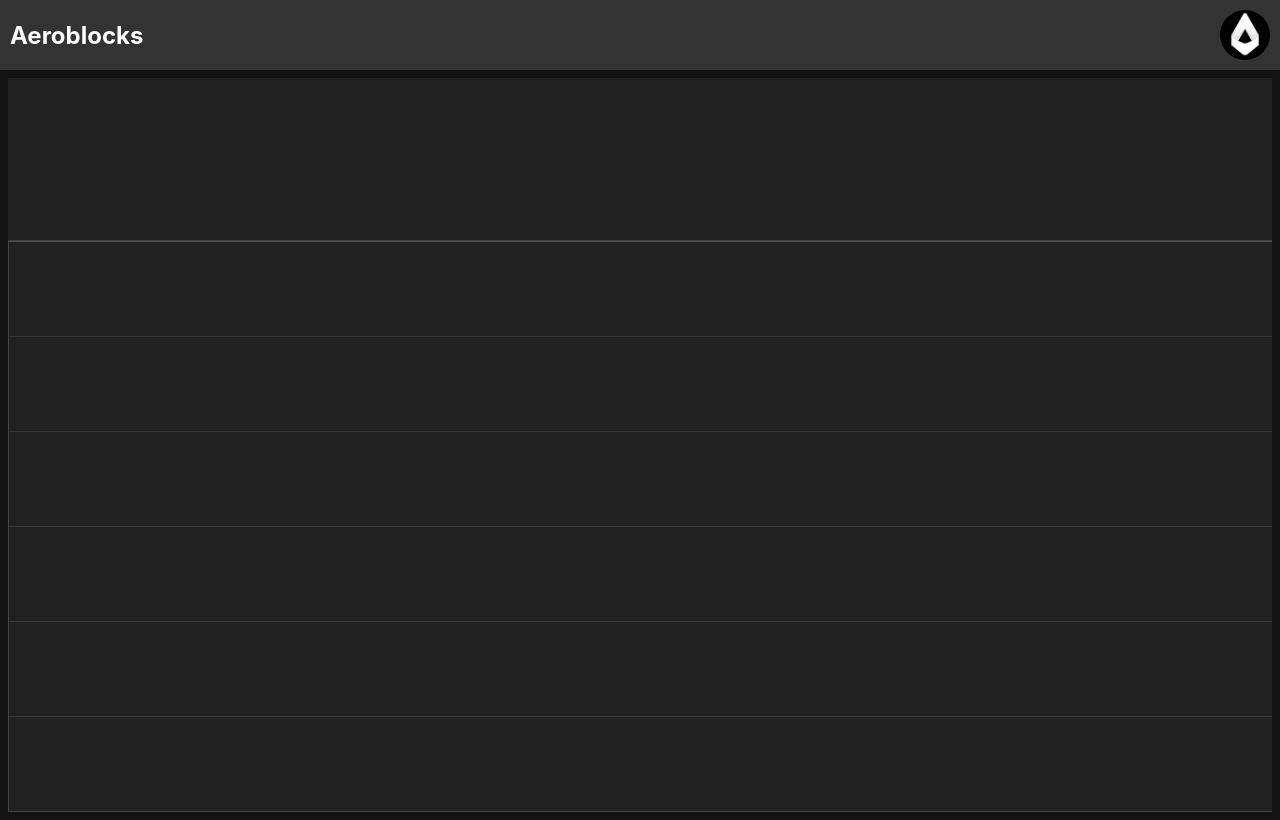
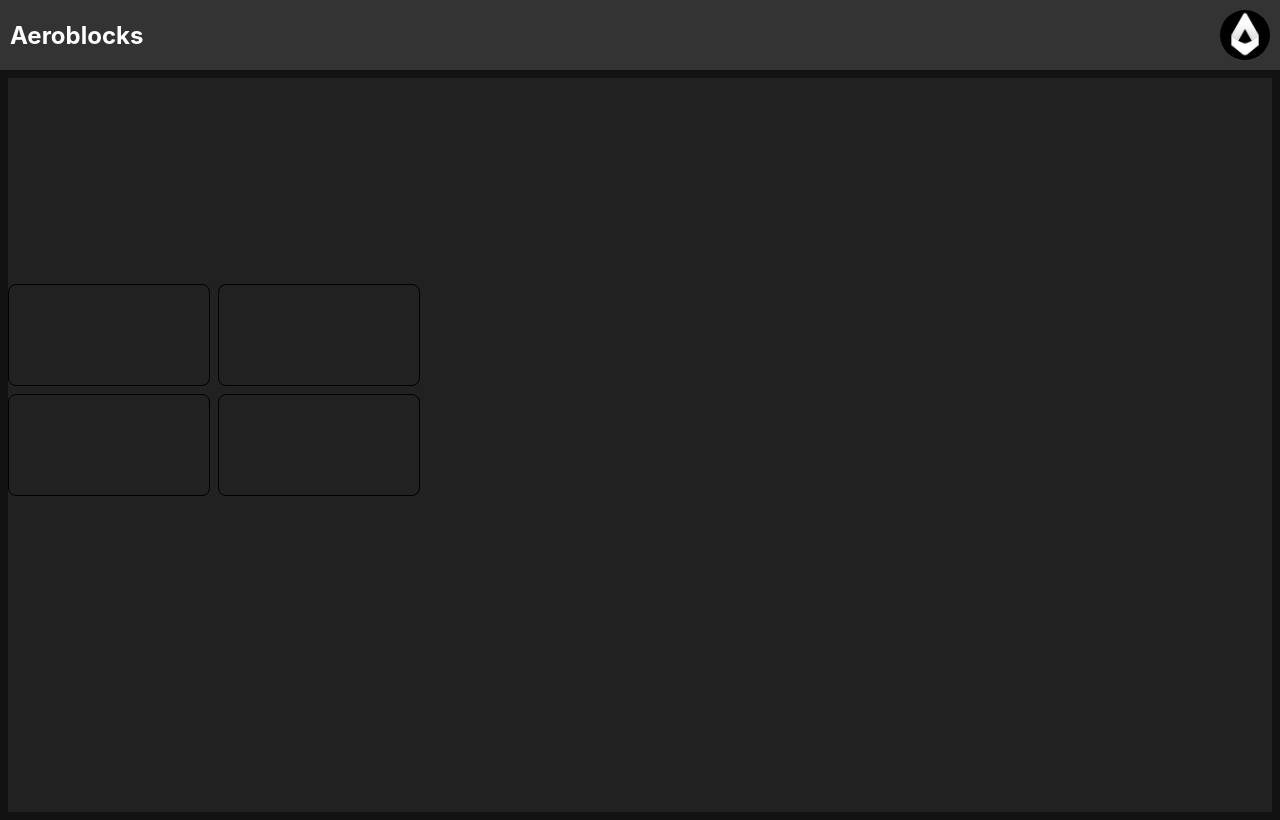
Before and after one commit to SamPatt/aeroblocks, a React (Vite) app: page /canvas in a window 1280 px wide. Built offline with nearby package versions, Linux system fonts and the light colour scheme.

Commit message:
Grid movement working

```diff
--- a/src/components/canvas/BlockSelection.css
+++ b/src/components/canvas/BlockSelection.css
@@ -8,7 +8,8 @@
     overflow-y: auto;
     margin-top: 10px;
     padding: 10px;
-    max-height: 20%;
+    max-height: 33%;
+    min-height: 25%;
     gap: 10px;
   }
 
--- a/src/components/canvas/CanvasArea.css
+++ b/src/components/canvas/CanvasArea.css
@@ -1,46 +1,24 @@
 .canvas-area {
+    display: grid;
     flex: 4;
-    display: grid;
-    grid-template-columns: repeat(20, 1fr);
-    grid-template-rows: repeat(6, 1fr);
-    grid-gap: 10px;
-    position: relative;
-    width: 100%;
-    height: 100%;
+    grid-template-columns: repeat(2, 200px);
+    grid-template-rows: repeat(2, 100px);
+    gap: 10px;
     background-color: #212121;
-    overflow: auto;
+}
+.grid-cell {
     border: 1px solid #444;
-}
-
-.canvas-area::before,
-.canvas-area::after {
-    content: '';
-    position: absolute;
-    top: 0;
-    left: 0;
-    width: 100%;
-    height: 100%;
-    z-index: 0;
-    pointer-events: none;
-}
-
-.canvas-area::before {
-    background-image:
-                      linear-gradient(to bottom, rgba(255, 255, 255, 0.1) 1px, transparent 1px);
-    background-size: calc(100% / 20) 100%, 100% calc(100% / 6);
-}
-
-.canvas-area::after {
-    background-image: linear-gradient(to bottom, rgba(255, 255, 255, 0.1) 1px, transparent 1px);
-    background-size: 100% calc(100% / 6);
+    background-color: #212121;
+    border-radius: 8px;
+    display: flex;
+    align-items: center;
+    justify-content: center;
 }
 
 .canvas-block {
-
     color: white;
     border-radius: 8px;
-
-
+    border: 2px solid #3a3a3a;
     text-align: start;
     display: flex;
     align-items: center;
--- a/src/components/canvas/CanvasArea.jsx
+++ b/src/components/canvas/CanvasArea.jsx
@@ -1,121 +1,43 @@
-import React, { useCallback, useState } from 'react';
-import { useDrop, useDrag } from 'react-dnd';
-import { useCanvas } from '../../context/CanvasContext';
-import './CanvasArea.css';
+import React, { useCallback, useState, useRef } from "react";
+import { useDrop, useDrag } from "react-dnd";
+import { useCanvas } from "../../context/CanvasContext";
+import GridCell from "./GridCell";
+import CanvasBlock from "./CanvasBlock";
+import "./CanvasArea.css";
 
-const cellWidth = 100;
-const cellHeight = 100;
-const maxRows = 6;
-const maxColumns = 20;
+const maxRows = 2;
+const maxColumns = 2;
 
-const EditableBlockContent = ({ block, onSave }) => {
-    const [isEditing, setIsEditing] = useState(false);
-    const [value, setValue] = useState(block.name);
+const CanvasArea = () => {
+  const { canvasData, updateBlockPosition } = useCanvas();
+  const rows = Array.from({ length: maxRows }, (_, i) => i);
+  const columns = Array.from({ length: maxColumns }, (_, i) => i);
 
-    const handleSave = () => {
-        onSave(block.id, value);
-        setIsEditing(false);
-    };
+  const renderBlocks = useCallback((blocks) => {
+    return blocks.map((block) => {
+    //   if (block.position.x != null && block.position.y != null) {
+    //     return (
+    //       <CanvasBlock
+    //         key={block.id}
+    //         block={block}
+    //         onMoveBlock={updateBlockPosition}
+    //       />
+    //     );
+    //   }
+      return null;
+    });
+  }, [updateBlockPosition]);
 
-    return (
-        isEditing ? (
-            <input
-                className="editable-content"
-                value={value}
-                onChange={(e) => setValue(e.target.value)}
-                onBlur={handleSave}
-                onKeyDown={(e) => { if (e.key === 'Enter') handleSave(); }}
-                autoFocus
-            />
-        ) : (
-            <div onDoubleClick={() => setIsEditing(true)}>
-                {value}
-            </div>
-        )
-    );
+  return (
+    <div className="canvas-area">
+      {rows.map(row =>
+        columns.map(col => (
+          <GridCell key={`cell-${row}-${col}`} x={col} y={row} />
+        ))
+      )}
+      {renderBlocks(canvasData.blocks)}
+    </div>
+  );
 };
 
-const CanvasBlock = ({ block, onMoveBlock }) => {
-    const [{ isDragging }, drag] = useDrag({
-        type: block.type,
-        item: { id: block.id, type: block.type, name: block.name },
-        collect: (monitor) => ({
-            isDragging: monitor.isDragging(),
-        }),
-        end: (item, monitor) => {
-            const result = monitor.getDropResult();
-            if (result && item.id) {
-                onMoveBlock(item.id, result.x, result.y);
-            }
-        },
-    });
-
-    let label = block.name;
-    if (block.type === 'LOOP') {
-        label = `${block.loopType.toUpperCase()} over ${block.iterable}`;
-    } else if (block.type === 'CONDITIONAL') {
-        label = `IF ${block.condition}`;
-    }
-
-    const renderIOBlocks = (block) => {
-        return (
-            <>
-                {block.inputs?.map(input => (
-                    <div key={input.id} className="io-block input-block">{input.name}</div>
-                ))}
-                <div className="main-block">{block.name}</div>
-                {block.outputs?.map(output => (
-                    <div key={output.id} className="io-block output-block">{output.name}</div>
-                ))}
-            </>
-        );
-    };
-
-    return (
-        <div
-            ref={drag}
-            className={`canvas-block ${block.type.toLowerCase()} ${isDragging ? 'dragging' : ''}`}
-            style={{
-                gridColumnStart: block.position.x + 1,
-                gridRowStart: block.position.y + 1,
-            }}
-        >
-            <div className="block-content">
-                {renderIOBlocks(block)}
-            </div>
-        </div>
-    );
-};
-
-const CanvasArea = ({ onDropBlock }) => {
-    const { canvasData, updateBlockPosition } = useCanvas();
-
-    const [, drop] = useDrop({
-        accept: ['FUNCTION', 'VARIABLE', 'LOOP', 'CONDITIONAL'],
-        drop: (item, monitor) => {
-            const clientOffset = monitor.getClientOffset();
-            if (clientOffset) {
-                const canvasRect = document.querySelector('.canvas-area').getBoundingClientRect();
-                const x = Math.floor((clientOffset.x - canvasRect.left) / cellWidth);
-                const y = Math.floor((clientOffset.y - canvasRect.top) / cellHeight);
-                onDropBlock(item.id, x, y);
-            }
-        },
-    });
-
-
-    const renderBlocks = (blocks) => blocks
-        .filter(block => block.position && block.position.x !== null && block.position.y !== null)
-        .map((block) => (
-            <CanvasBlock key={block.id} block={block} onMoveBlock={updateBlockPosition} />
-        ));
-
-    return (
-        <div ref={drop} className="canvas-area">
-            {renderBlocks(canvasData.data.blocks)}
-        </div>
-    );
-};
-
-
 export default CanvasArea;
--- /dev/null
+++ b/src/components/canvas/CanvasBlock.jsx
@@ -0,0 +1,50 @@
+import React from 'react';
+import { useDrag } from 'react-dnd';
+
+const CanvasBlock = ({ block, onMoveBlock }) => {
+  const [{ isDragging }, drag] = useDrag({
+    type: block.type,
+    item: { id: block.id, type: block.type, name: block.name },
+    end: (item, monitor) => {
+      const result = monitor.getDropResult();
+      if (result && item.id && result.x !== undefined && result.y !== undefined) {
+        onMoveBlock(item.id, result.x, result.y);
+      }
+    },
+  });
+
+  const renderIOBlocks = (block) => {
+    return (
+      <>
+        {block.inputs?.map((input) => (
+          <div key={input.id} className="io-block input-block">
+            {input.name}
+          </div>
+        ))}
+        <div className="main-block">{block.name}</div>
+        {block.outputs?.map((output) => (
+          <div key={output.id} className="io-block output-block">
+            {output.name}
+          </div>
+        ))}
+      </>
+    );
+  };
+
+  return (
+    <div
+      ref={drag}
+      className={`canvas-block ${block.type.toLowerCase()} ${isDragging ? 'dragging' : ''}`}
+      style={{
+        gridColumnStart: block.position.x + 1,
+        gridRowStart: block.position.y + 1,
+      }}
+    >
+      <div className="block-content">
+        {renderIOBlocks(block)}
+      </div>
+    </div>
+  );
+};
+
+export default CanvasBlock;
--- /dev/null
+++ b/src/components/canvas/GridCell.jsx
@@ -0,0 +1,23 @@
+import React from 'react';
+import { useDrop } from 'react-dnd';
+import { useCanvas } from '../../context/CanvasContext';
+import CanvasBlock from './CanvasBlock';
+
+const GridCell = ({ x, y }) => {
+    const { canvasData, updateBlockPosition } = useCanvas();
+    const [, drop] = useDrop({
+      accept: ['FUNCTION', 'VARIABLE', 'LOOP', 'CONDITIONAL'],
+      drop: (item) => updateBlockPosition(item.id, x, y),
+    });
+
+    const blockId = canvasData.grid[y][x];
+    const block = canvasData.blocks.find((b) => b.id === blockId);
+
+    return (
+      <div ref={drop} className="grid-cell" style={{ width: '200px', height: '100px', border: '1px solid black' }}>
+        {block && <CanvasBlock block={block} onMoveBlock={updateBlockPosition} />}
+      </div>
+    );
+  };
+
+  export default GridCell;
--- a/src/context/CanvasContext.jsx
+++ b/src/context/CanvasContext.jsx
@@ -1,11 +1,21 @@
 import React, { createContext, useContext, useEffect, useState } from 'react';
+
+const maxRows = 2;
+const maxColumns = 2;
+
+const initialGrid = {
+    blocks: [],
+    grid: Array.from({ length: maxRows }, () =>
+      Array.from({ length: maxColumns }, () => null)
+    ),
+  };
 
 const CanvasContext = createContext();
 
 export const useCanvas = () => useContext(CanvasContext);
 
 export const CanvasProvider = ({ children }) => {
-    const [canvasData, setCanvasData] = useState({ data: { blocks: [] } });
+    const [canvasData, setCanvasData] = useState(initialGrid);
 
     useEffect(() => {
         console.log("Canvas Data updated:", JSON.stringify(canvasData));
@@ -28,48 +38,47 @@ export const CanvasProvider = ({ children }) => {
                 ...prevCanvasData,
                 data: {
                     ...prevCanvasData.data,
-                    blocks: updateBlocks(prevCanvasData.data.blocks),
+                    blocks: updateBlocks(prevCanvasData.blocks),
                 },
             };
         });
     };
 
     const updateBlockPosition = (itemId, newX, newY) => {
-        console.log('Updating block position:', itemId, newX, newY);
-        if (isNaN(newX) || isNaN(newY)) {
-            console.error('Invalid position:', newX, newY);
-            return;
-        }
+        setCanvasData((prevCanvasData) => {
+          let newGrid = prevCanvasData.grid.map(row => [...row]);
+          let newBlocks = [...prevCanvasData.blocks];
 
+          const blockIndex = newBlocks.findIndex(block => block.id === itemId);
+          if (blockIndex !== -1) {
+            const block = newBlocks[blockIndex];
+            if (block.position.x !== null && block.position.y !== null) {
+              newGrid[block.position.y][block.position.x] = null;
+            }
+            newGrid[newY][newX] = itemId;
+            newBlocks[blockIndex] = { ...block, position: { x: newX, y: newY } };
+          }
+
+          return { ...prevCanvasData, blocks: newBlocks, grid: newGrid };
+        });
+      };
+
+
+
+      const loadCanvas = (data) => {
+        console.log("Loading canvas data:", JSON.stringify(data.blocks));
         setCanvasData(prevCanvasData => {
-            const updateBlocks = (blocks) => blocks.map(block => {
-                if (block.id === itemId) {
-                    return { ...block, position: { x: newX, y: newY } };
-                } else if (block.children) {
-                    return { ...block, children: updateBlocks(block.children) };
-                }
-                return block;
-            });
-
             return {
                 ...prevCanvasData,
-                data: {
-                    ...prevCanvasData.data,
-                    blocks: updateBlocks(prevCanvasData.data.blocks),
-                },
+                blocks: data.data.blocks,
             };
         });
     };
 
 
-
-    const loadCanvas = (data) => {
-        setCanvasData(data);
-    };
-
     const addCanvasItem = (item) => {
         setCanvasData(prevCanvasData => {
-            return { ...prevCanvasData, data: { ...prevCanvasData.data, blocks: [...prevCanvasData.data.blocks, item] } };
+            return { ...prevCanvasData, data: { ...prevCanvasData.data, blocks: [...prevCanvasData.blocks, item] } };
         });
     };
 
@@ -82,7 +91,7 @@ export const CanvasProvider = ({ children }) => {
                 ...prevCanvasData,
                 data: {
                     ...prevCanvasData.data,
-                    blocks: removeItem(prevCanvasData.data.blocks),
+                    blocks: removeItem(prevCanvasData.blocks),
                 },
             };
         });
--- a/src/pages/CanvasPage.jsx
+++ b/src/pages/CanvasPage.jsx
@@ -12,9 +12,9 @@ const CanvasPage = () => {
   return (
     <DndProvider backend={HTML5Backend}>
       <div className="canvas-page-container">
-        <BlockSelection blocks={canvasData.data.blocks.filter(block => !block.position || (block.position.x === null && block.position.y === null))} />
+        <BlockSelection blocks={canvasData.blocks.filter(block => !block.position || (block.position.x === null && block.position.y === null))} />
         <CanvasArea
-          blocks={canvasData.data.blocks.filter(block => block.position && block.position.x != null && block.position.y != null)}
+          blocks={canvasData.blocks.filter(block => block.position && block.position.x != null && block.position.y != null)}
           onDropBlock={updateBlockPosition}
         />
       </div>
```
